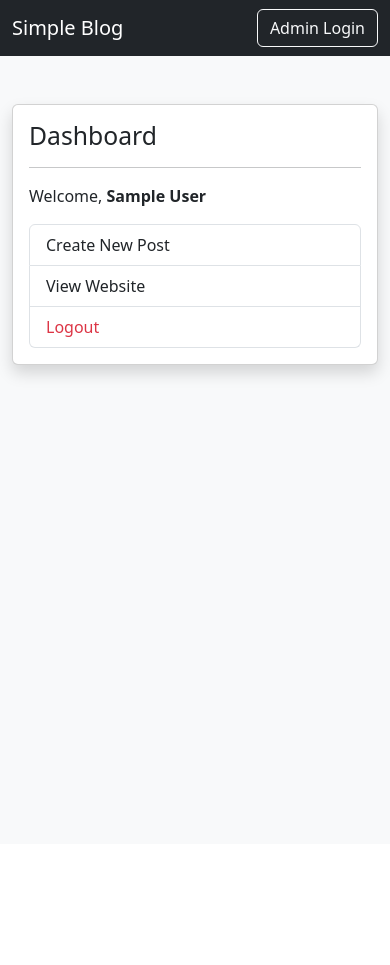
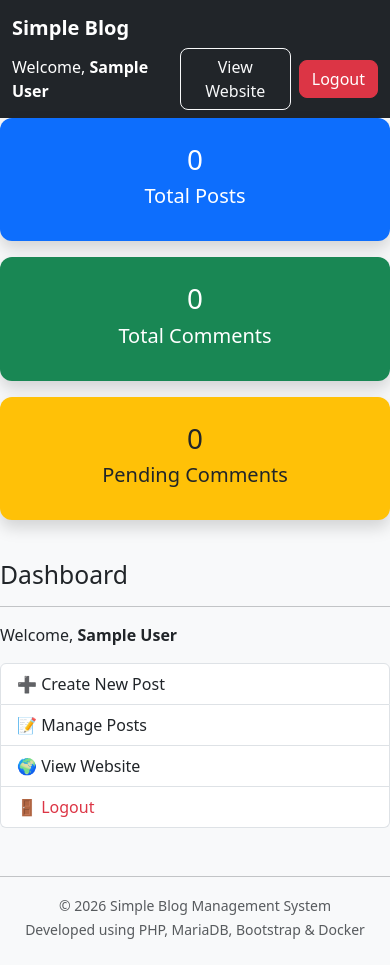
Before and after one commit to subha26/simple-blog-management-system, a PHP site: page /admin/dashboard.php in a window 390 px wide. Before the commit the page ends 381 px from the top, so only its background shows below. Run offline with PHP 8.4, Linux system fonts and the light colour scheme; the visitor is signed in with stand-in values (Sample User, id 1); data that the repository does not hold is empty.

Commit message:
Release version 1.0

```diff
--- a/src/admin/dashboard.php
+++ b/src/admin/dashboard.php
@@ -1,6 +1,18 @@
 <?php
 
 require_once "../config/auth.php";
+
+require_once "../config/database.php";
+
+$postCount = $pdo->query("SELECT COUNT(*) FROM posts")->fetchColumn();
+
+$commentCount = $pdo->query("SELECT COUNT(*) FROM comments")->fetchColumn();
+
+$pendingCount = $pdo->query("
+SELECT COUNT(*)
+FROM comments
+WHERE status='pending'
+")->fetchColumn();
 
 include "../includes/header.php";
 
@@ -8,11 +20,70 @@ include "../includes/navbar.php";
 
 ?>
 
-<div class="container mt-5">
+<div class="row mb-4">
 
-<div class="card shadow">
+    <!-- Posts Card -->
+    <div class="col-md-4 mb-3">
 
-<div class="card-body">
+        <a href="manage_posts.php"
+           class="text-decoration-none">
+
+            <div class="card bg-primary text-white shadow h-100">
+
+                <div class="card-body text-center">
+
+                    <h1><?= $postCount ?></h1>
+
+                    <h5>Total Posts</h5>
+
+                </div>
+
+            </div>
+
+        </a>
+
+    </div>
+
+    <!-- Comments Card -->
+    <div class="col-md-4 mb-3">
+
+        <a href="../index.php"
+           class="text-decoration-none">
+
+            <div class="card bg-success text-white shadow h-100">
+
+                <div class="card-body text-center">
+
+                    <h1><?= $commentCount ?></h1>
+
+                    <h5>Total Comments</h5>
+
+                </div>
+
+            </div>
+
+        </a>
+
+    </div>
+
+    <!-- Pending Card -->
+    <div class="col-md-4 mb-3">
+
+        <div class="card bg-warning shadow h-100">
+
+            <div class="card-body text-center">
+
+                <h1><?= $pendingCount ?></h1>
+
+                <h5>Pending Comments</h5>
+
+            </div>
+
+        </div>
+
+    </div>
+
+</div>
 
 <h2>
 
@@ -36,35 +107,33 @@ Welcome,
 
 <div class="list-group">
 
-<a
+    <a href="create_post.php"
+       class="list-group-item list-group-item-action">
 
-href="create_post.php"
+        ➕ Create New Post
 
-class="list-group-item">
+    </a>
 
-Create New Post
+    <a href="manage_posts.php"
+       class="list-group-item list-group-item-action">
 
-</a>
+        📝 Manage Posts
 
-<a
+    </a>
 
-href="../index.php"
+    <a href="../index.php"
+       class="list-group-item list-group-item-action">
 
-class="list-group-item">
+        🌍 View Website
 
-View Website
+    </a>
 
-</a>
+    <a href="../logout.php"
+       class="list-group-item list-group-item-action text-danger">
 
-<a
+        🚪 Logout
 
-href="../logout.php"
-
-class="list-group-item text-danger">
-
-Logout
-
-</a>
+    </a>
 
 </div>
 
--- a/src/assets/css/style.css
+++ b/src/assets/css/style.css
@@ -6,12 +6,50 @@ body{
 
 .card{
 
-    margin-bottom:20px;
+    border:none;
+
+    border-radius:12px;
+
+}
+
+.card-body{
+
+    padding:25px;
+
+}
+
+.btn{
+
+    border-radius:8px;
 
 }
 
 footer{
 
-    margin-top:40px;
+    color:#666;
 
 }
+
+.navbar-brand{
+
+    font-weight:bold;
+
+}
+
+.table{
+
+    background:white;
+
+}
+
+.card {
+    transition: all 0.25s ease;
+}
+
+a .card:hover {
+
+    transform: translateY(-5px);
+
+    box-shadow: 0 12px 24px rgba(0,0,0,.15);
+
+}
--- a/src/includes/footer.php
+++ b/src/includes/footer.php
@@ -1,3 +1,21 @@
+<hr class="mt-5">
+
+<footer class="text-center text-muted mb-4">
+
+    <small>
+
+        © <?= date("Y") ?>
+
+        Simple Blog Management System
+
+        <br>
+
+        Developed using PHP, MariaDB, Bootstrap & Docker
+
+    </small>
+
+</footer>
+
 <script src="https://cdn.jsdelivr.net/npm/bootstrap@5.3.3/dist/js/bootstrap.bundle.min.js"></script>
 
 </body>
--- a/src/includes/navbar.php
+++ b/src/includes/navbar.php
@@ -1,30 +1,90 @@
+<?php
+
+if (session_status() === PHP_SESSION_NONE) {
+    session_start();
+}
+
+$isLoggedIn = isset($_SESSION['user_id']);
+
+// Are we currently inside /admin/ ?
+$isAdminPage = strpos($_SERVER['PHP_SELF'], '/admin/') !== false;
+
+?>
+
 <nav class="navbar navbar-expand-lg navbar-dark bg-dark">
 
 <div class="container">
 
-<a
+    <a class="navbar-brand"
+       href="<?= $isAdminPage ? "../index.php" : "index.php"; ?>">
 
-class="navbar-brand"
+        Simple Blog
 
-href="/">
+    </a>
 
-Simple Blog
+    <div class="d-flex align-items-center">
 
-</a>
+        <?php if($isLoggedIn): ?>
 
-<div>
+            <span class="text-white me-3">
 
-<a
+                Welcome,
 
-class="btn btn-outline-light"
+                <strong><?= htmlspecialchars($_SESSION['full_name']) ?></strong>
 
-href="admin/login.php">
+            </span>
 
-Admin Login
+            <?php if($isAdminPage): ?>
 
-</a>
+                <a
+                href="../index.php"
+                class="btn btn-outline-light me-2">
 
-</div>
+                    View Website
+
+                </a>
+
+                <a
+                href="../logout.php"
+                class="btn btn-danger">
+
+                    Logout
+
+                </a>
+
+            <?php else: ?>
+
+                <a
+                href="admin/dashboard.php"
+                class="btn btn-outline-light me-2">
+
+                    Dashboard
+
+                </a>
+
+                <a
+                href="logout.php"
+                class="btn btn-danger">
+
+                    Logout
+
+                </a>
+
+            <?php endif; ?>
+
+        <?php else: ?>
+
+            <a
+            href="admin/login.php"
+            class="btn btn-outline-light">
+
+                Admin Login
+
+            </a>
+
+        <?php endif; ?>
+
+    </div>
 
 </div>
 
```
Also changed, not shown: src/admin/create_post.php (+140 -0 lines), src/admin/delete_post.php (+18 -0 lines), src/admin/edit_post.php (+97 -0 lines), src/admin/manage_posts.php (added, +103 -0 lines), src/includes/functions.php (added, +10 -0 lines), src/index.php (+11 -7 lines), README.md, 8 other files.
